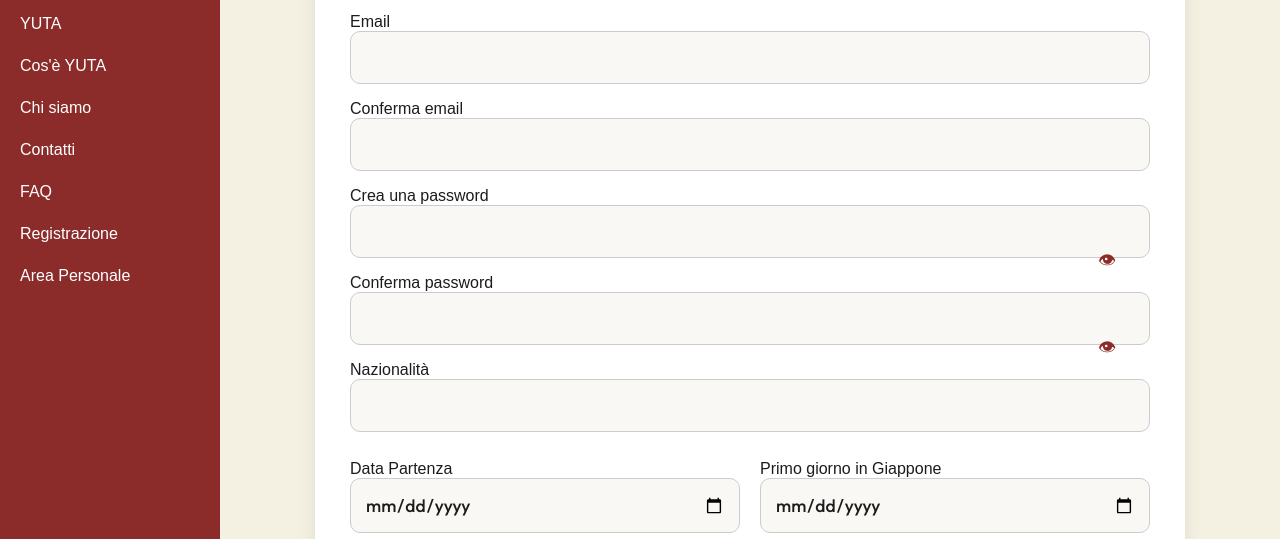
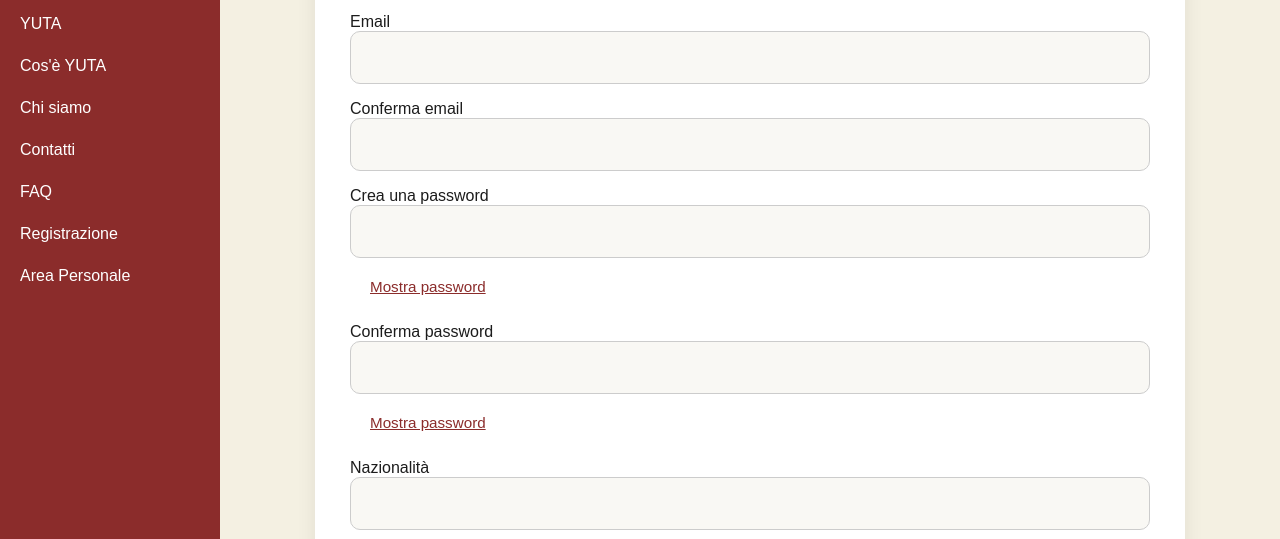
Before and after one commit to YumeTravelAssistant/yume-proxy, a website: page public/profilo.html in a window 1280 px wide. Shown: the part 242-781 px from the top of the page. Drawn offline with Linux system fonts and the light colour scheme.

Commit message:
aggiunta password

```diff
--- a/public/assets/script.js
+++ b/public/assets/script.js
@@ -25,11 +25,10 @@ function toggleSidebar() {
   });
 }
 
-function togglePassword(idCampo, idBottone) {
-  const input = document.getElementById(idCampo);
-  const btn = document.getElementById(idBottone);
+function togglePassword(inputId, btnElement) {
+  const input = document.getElementById(inputId);
   const isVisible = input.type === 'text';
 
   input.type = isVisible ? 'password' : 'text';
-  btn.textContent = isVisible ? '👁' : '🙈';
+  btnElement.textContent = isVisible ? 'Mostra password' : 'Nascondi password';
 }
--- a/public/assets/styles-dark.css
+++ b/public/assets/styles-dark.css
@@ -234,14 +234,13 @@ button:hover {
   position: relative;
 }
 
-.toggle-password {
-  position: absolute;
-  top: 50%;
-  right: 14px;
-  transform: translateY(-50%);
+.toggle-password-text {
+  margin-top: 8px;
   background: none;
   border: none;
-  font-size: 1.1em;
+  font-size: 0.95em;
+  color: #8B2C2B;
   cursor: pointer;
-  color: #8B2C2B;
+  text-decoration: underline;
+  display: inline-block;
 }
--- a/public/profilo.html
+++ b/public/profilo.html
@@ -42,16 +42,12 @@
 <input type="email" id="conferma_email" required>
 
 <label for="password">Crea una password</label>
-<div class="password-wrapper">
-  <input type="password" id="password" required />
-  <button type="button" class="toggle-password" onclick="togglePassword('password', this)">👁</button>
-</div>
+<input type="password" id="password" required />
+<button type="button" class="toggle-password-text" onclick="togglePassword('password', this)">Mostra password</button>
 
 <label for="conferma_password">Conferma password</label>
-<div class="password-wrapper">
-  <input type="password" id="conferma_password" required />
-  <button type="button" class="toggle-password" onclick="togglePassword('conferma_password', this)">👁</button>
-</div>
+<input type="password" id="conferma_password" required />
+<button type="button" class="toggle-password-text" onclick="togglePassword('conferma_password', this)">Mostra password</button>
 
 
   <label>Nazionalità</label>
```
Also changed, not shown: public/area-clienti.html (+6 -12 lines), public/log-in.html (+4 -3 lines).
